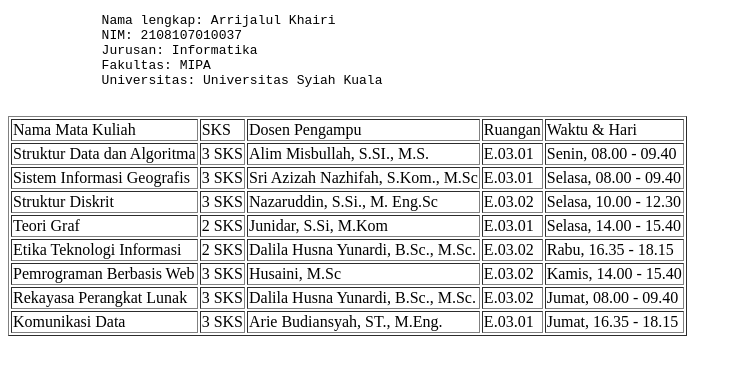
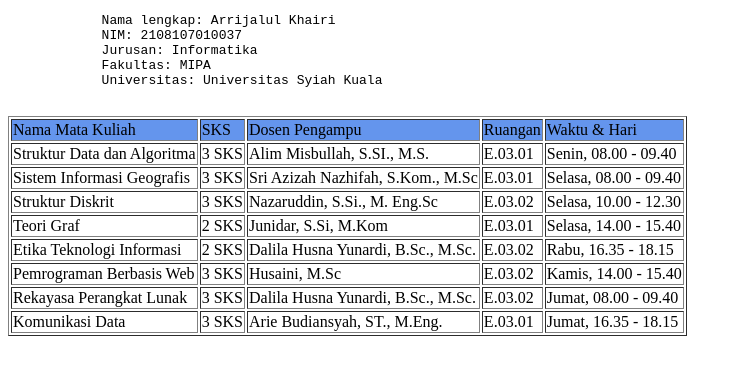
Before and after one commit to arrijalulkhairi/lab-pbw-b-ArrijalulKhairi, a plain HTML site: page tugas-02/index.html in a window 1280 px wide. Shown: the whole page, without its empty margins (0-742 px from the left). Drawn offline with Linux system fonts and the light colour scheme.

Commit message:
fix: menambahkan background color pada tabel

```diff
--- a/tugas-02/index.html
+++ b/tugas-02/index.html
@@ -15,7 +15,7 @@
             Universitas: Universitas Syiah Kuala
         </pre>
         <table border="1px">
-            <tr>
+            <tr style="background-color: cornflowerblue;">
                 <td>Nama Mata Kuliah</td>
                 <td>SKS</td>
                 <td>Dosen Pengampu</td>
```
